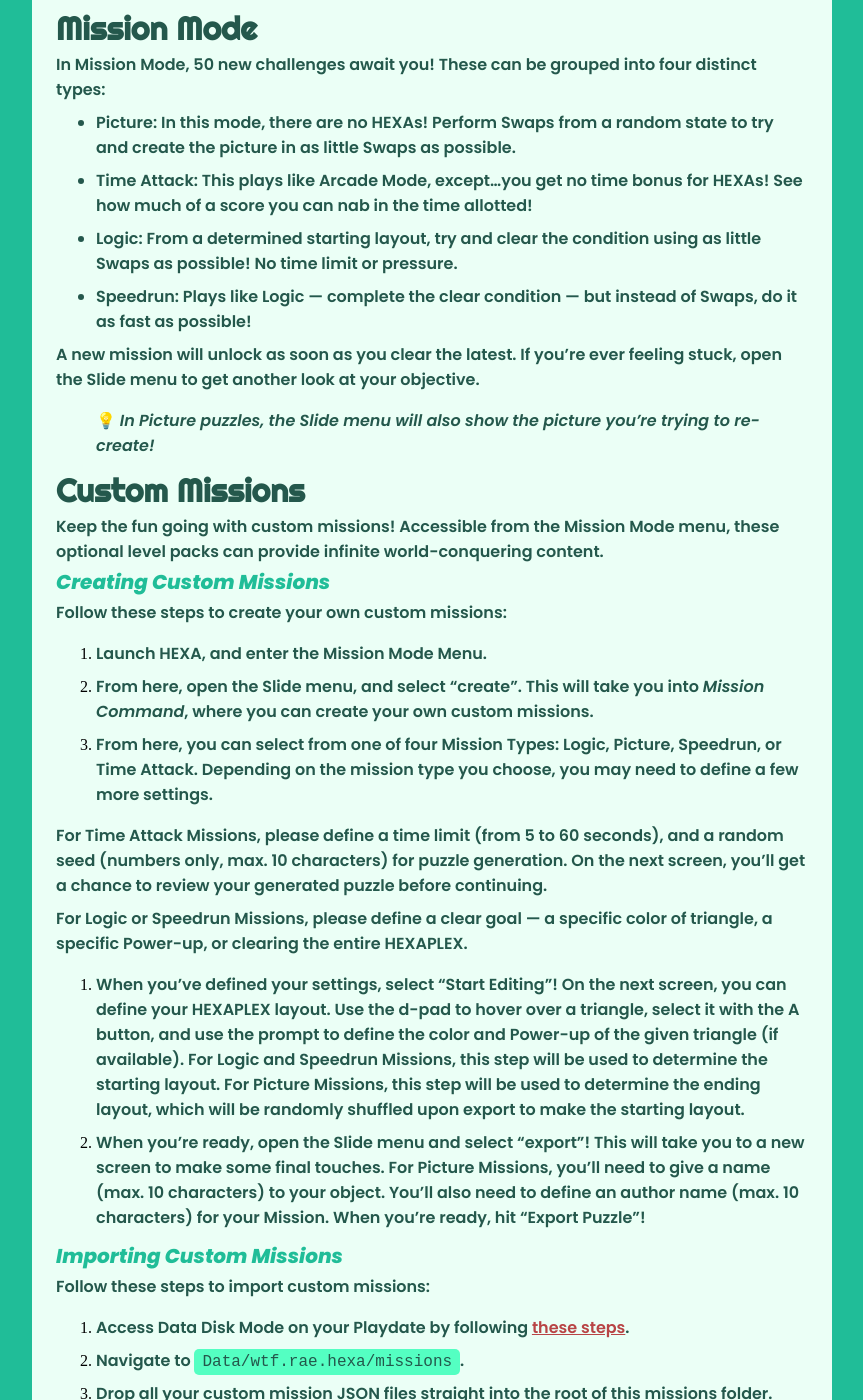
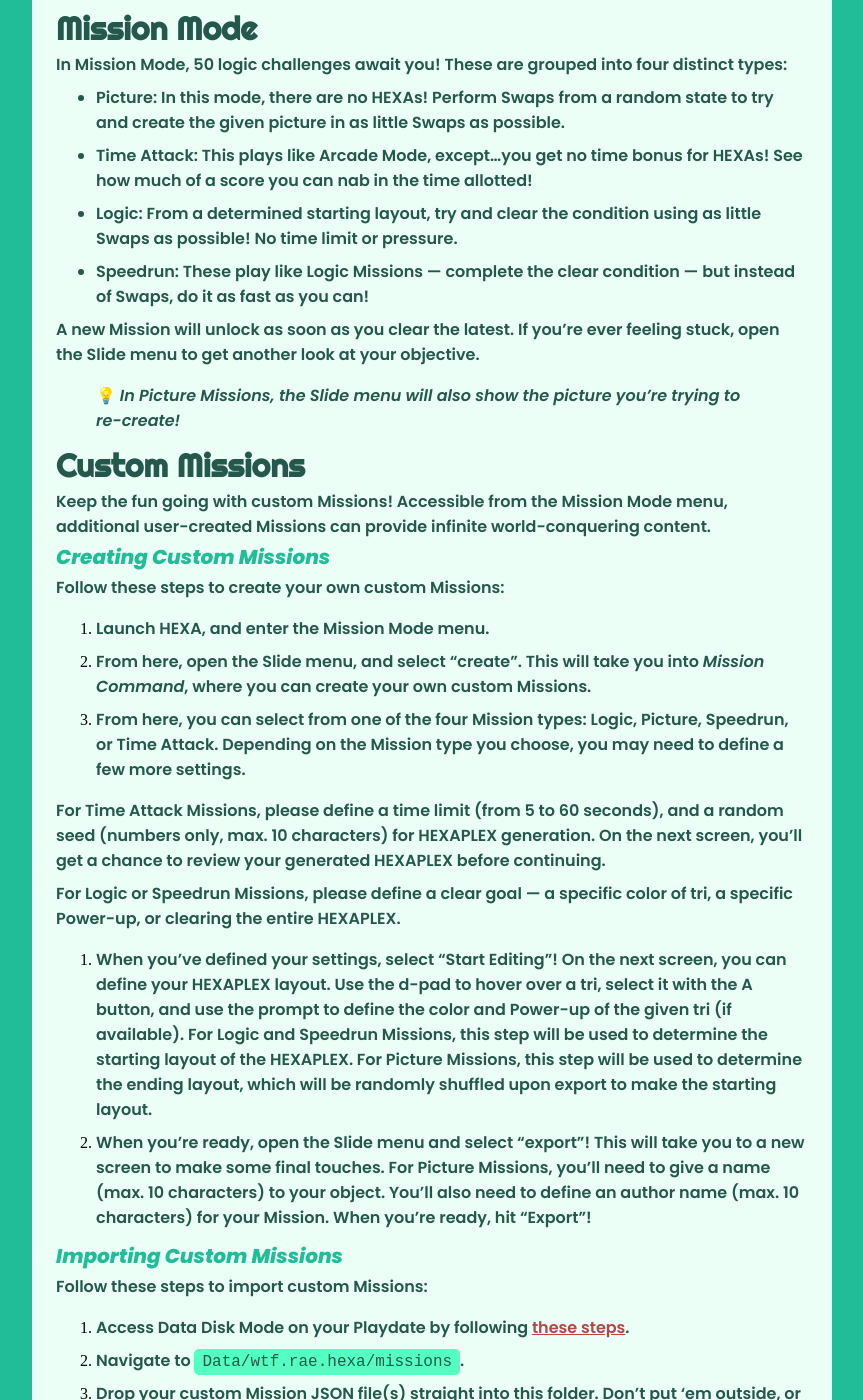
Before and after one commit to raewtf/raewtf.github.io, a Jekyll site: the page built from _posts/2024-07-30-hexa-manual.md, in a window 1280 px wide and 1400 px high, scrolled down 2728 px. Shown: the whole window, without its empty margins (208-1071 px from the left). Built offline with Jekyll 4.4.1, drawn with Linux system fonts in a browser that asks for light colours; some of the changed text lies outside the part shown.

Commit message:
beep beep

```diff
--- a/_posts/2024-07-30-hexa-manual.md
+++ b/_posts/2024-07-30-hexa-manual.md
@@ -25,11 +25,11 @@
 
 ## Gameplay
 
-When you start a new game, you'll be faced with the HEXAPLEX — a grid of 19 triangles (black, gray, or white), all interlaced with one another. Your goal is simple: create HEXAs!
+When you start a new game, you'll be faced with the HEXAPLEX — a grid of 19 tris (black, gray, or white), all interlaced with one another. Your goal is simple: create HEXAs!
 
 Use the D-pad to navigate your Cursor along the HEXAPLEX, and the A and B buttons (or the crank) to rotate the currently-selected hexagon clockwise or counter-clockwise — this is called a Swap.
 
-A full hexagon of similarly-colored triangles is called a HEXA. These are the main way to earn points — create a HEXA match, and BOOM!! You gain points, and the triangles involved are randomized and replaced.
+A full hexagon of similarly-colored tris is called a HEXA. These are the main way to earn points — create a HEXA match, and BOOM!! You gain points, and the tris involved are randomized and replaced.
 
 As far as basic gameplay is concerned...that's all you gotta know to get started! But, depending on the mode you're playing, there are a few more things you need to learn...
 
@@ -39,15 +39,15 @@
 
 Arcade Mode is the basic gameplay mode in *HEXA*.
 
-In this mode, you start out with 45 seconds on the clock. As you match HEXAs, you'll earn points, as well as more time on the timer! Your goal is to match as many HEXAs, and thus, earn as many points, as you can before time runs out. White tiles earn you 100 points, gray tiles earn you 150 points, and black tiles earn you 200 points.
+In this mode, you start out with 45 seconds on the clock. As you match HEXAs, you'll earn points, as well as more time on the timer! Your goal is to match as many HEXAs, and thus, earn as many points, as you can before time runs out. White tris earn you 100 points, gray tris earn you 150 points, and black tris earn you 200 points.
 
 There's another element to this mode to keep you on your toes: randomly-generated Power-ups! These do various different things when matched:
 
-- Bombs — If matched into a HEXA, the whole HEXAPLEX gets "blown up" and replaced with a new, randomized set of tiles.
-- 2x Tiles — When matched into a HEXA, you'll earn double points for that match! Plus, a bigger timer boost.
-- Wild Tiles — These tiles can be used in place of any other color when creating a HEXA. No penalty nor reward.
+- Bombs — If matched into a HEXA, the whole HEXAPLEX gets "blown up" and replaced with a new, randomized set of tris.
+- 2x tris — When matched into a HEXA, you'll earn double points for that match! Plus, a bigger timer boost.
+- Wild tris — These tris can be used in place of any other color when creating a HEXA. No penalty nor reward.
 
-Power-ups will not stack up with themselves. For example, if you have multiple 2x Tiles in a match, you'll still only receive one bonus. However, Power-ups *will* stack with eachother — if a match contains a 2x Tile and a Bomb, you'll get double points *and* reshuffle the entire board.
+Power-ups will not stack up with themselves. For example, if you have multiple 2x Tiles in a match, you'll still only receive one bonus. However, Power-ups *will* stack with eachother — if a match contains a 2x tri and a Bomb, for example, you'll get double points *and* re-shuffle the entire board.
 
 You can also score HEXA Combos — if you match a HEXA, and the resulting grid contains another HEXA, BOOM!! You'll get double the points for that match! This stacks exponentially up until you reach a board state without an immediate HEXA. These are mostly luck-based, but it's possible to create them intentionally if you really know what you're doing.
 
@@ -75,60 +75,60 @@
 
 ## Hard Mode
 
-In Arcade Mode and Daily Run, you can toggle an optional "Hard Mode" from the Options menu. This mode will cut the amount of time you earn from HEXA matches in half!
+From the Options menu, you can toggle an optional "Hard Mode" that affects Arcade Mode and Daily Run. This mode will cut the amount of time you earn from HEXA matches in half!
 
 > 💡 *Hard Mode has separate on-line leaderboards. Compete for a high score!*
 
 # Mission Mode
 
-In Mission Mode, 50 new challenges await you! These can be grouped into four distinct types:
+In Mission Mode, 50 logic challenges await you! These are grouped into four distinct types:
 
-- Picture: In this mode, there are no HEXAs! Perform Swaps from a random state to try and create the picture in as little Swaps as possible.
+- Picture: In this mode, there are no HEXAs! Perform Swaps from a random state to try and create the given picture in as little Swaps as possible.
 - Time Attack: This plays like Arcade Mode, except...you get no time bonus for HEXAs! See how much of a score you can nab in the time allotted!
 - Logic: From a determined starting layout, try and clear the condition using as little Swaps as possible! No time limit or pressure.
-- Speedrun: Plays like Logic — complete the clear condition — but instead of Swaps, do it as fast as possible!
+- Speedrun: These play like Logic Missions — complete the clear condition — but instead of Swaps, do it as fast as you can!
 
-A new mission will unlock as soon as you clear the latest. If you're ever feeling stuck, open the Slide menu to get another look at your objective.
+A new Mission will unlock as soon as you clear the latest. If you're ever feeling stuck, open the Slide menu to get another look at your objective.
 
-> 💡 *In Picture puzzles, the Slide menu will also show the picture you're trying to re-create!*
+> 💡 *In Picture Missions, the Slide menu will also show the picture you're trying to re-create!*
 
 # Custom Missions
 
-Keep the fun going with custom missions! Accessible from the Mission Mode menu, these optional level packs can provide infinite world-conquering content.
+Keep the fun going with custom Missions! Accessible from the Mission Mode menu, additional user-created Missions can provide infinite world-conquering content.
 
 ## Creating Custom Missions
 
-Follow these steps to create your own custom missions:
+Follow these steps to create your own custom Missions:
 
-1. Launch HEXA, and enter the Mission Mode Menu.
+1. Launch HEXA, and enter the Mission Mode menu.
 
-2. From here, open the Slide menu, and select "create". This will take you into *Mission Command*, where you can create your own custom missions.
+2. From here, open the Slide menu, and select "create". This will take you into *Mission Command*, where you can create your own custom Missions.
 
-3. From here, you can select from one of four Mission Types: Logic, Picture, Speedrun, or Time Attack. Depending on the mission type you choose, you may need to define a few more settings.
+3. From here, you can select from one of the four Mission types: Logic, Picture, Speedrun, or Time Attack. Depending on the Mission type you choose, you may need to define a few more settings.
 
-For Time Attack Missions, please define a time limit (from 5 to 60 seconds), and a random seed (numbers only, max. 10 characters) for puzzle generation. On the next screen, you'll get a chance to review your generated puzzle before continuing.
+For Time Attack Missions, please define a time limit (from 5 to 60 seconds), and a random seed (numbers only, max. 10 characters) for HEXAPLEX generation. On the next screen, you'll get a chance to review your generated HEXAPLEX before continuing.
 
-For Logic or Speedrun Missions, please define a clear goal — a specific color of triangle, a specific Power-up, or clearing the entire HEXAPLEX.
+For Logic or Speedrun Missions, please define a clear goal — a specific color of tri, a specific Power-up, or clearing the entire HEXAPLEX.
 
-4. When you've defined your settings, select "Start Editing"! On the next screen, you can define your HEXAPLEX layout. Use the d-pad to hover over a triangle, select it with the A button, and use the prompt to define the color and Power-up of the given triangle (if available). For Logic and Speedrun Missions, this step will be used to determine the starting layout. For Picture Missions, this step will be used to determine the ending layout, which will be randomly shuffled upon export to make the starting layout.
+4. When you've defined your settings, select "Start Editing"! On the next screen, you can define your HEXAPLEX layout. Use the d-pad to hover over a tri, select it with the A button, and use the prompt to define the color and Power-up of the given tri (if available). For Logic and Speedrun Missions, this step will be used to determine the starting layout of the HEXAPLEX. For Picture Missions, this step will be used to determine the ending layout, which will be randomly shuffled upon export to make the starting layout.
 
-5. When you're ready, open the Slide menu and select "export"! This will take you to a new screen to make some final touches. For Picture Missions, you'll need to give a name (max. 10 characters) to your object. You'll also need to define an author name (max. 10 characters) for your Mission. When you're ready, hit "Export Puzzle"!
+5. When you're ready, open the Slide menu and select "export"! This will take you to a new screen to make some final touches. For Picture Missions, you'll need to give a name (max. 10 characters) to your object. You'll also need to define an author name (max. 10 characters) for your Mission. When you're ready, hit "Export"!
 
 ## Importing Custom Missions
 
-Follow these steps to import custom missions:
+Follow these steps to import custom Missions:
 
 1. Access Data Disk Mode on your Playdate by following [these steps](https://help.play.date/games/sideloading/#data-disk-mode).
 
 2. Navigate to <span class="code-span">Data/wtf.rae.hexa/missions</span>.
 
-3. Drop all your custom mission JSON files straight into the root of this missions folder. Don't put 'em outside, or within any sub-folders!
+3. Drop your custom Mission JSON file(s) straight into this folder. Don't put 'em outside, or within any sub-folders!
 
 4. Exit Data Disk Mode, launch HEXA, and enter the Mission Mode menu.
 
-5. From here, open the Slide menu, and enable "custom". If your missions got imported correctly, you should see them listed here in date order!
+5. From here, open the Slide menu, and enable "custom". If your Missions got imported correctly, you should see them listed here in date order!
 
-> 💡 *If you've sideloaded your copy of HEXA, you can still play Custom Missions — but your save data will be in a different place! Look for the same folder within Data, but prepended with "user.XXXX.".*
+> 💡 *If you've sideloaded your copy of HEXA, you can still play with custom Missions, but your save data will be in a different place! Look for the same folder within Data, but prepended with "user.XXXX.".*
 
 # On-line Capability
 
@@ -171,12 +171,12 @@
 Here are a couple tips to hopefully help you conquer the HEXAPLEX!
 
 - Know your difference between clockwise and counter-clockwise.
-- It's easier to fill a gap of two than it is to fill a gap of one.
-- Plan for the tiles that reward higher points!
-- Make use of power-ups when possible, and especially when beneficial.
+- It's easier to fill a gap of two tris than it is to fill a gap of one.
+- Plan for the tris that reward higher points!
+- Make use of Power-ups when possible, and especially when beneficial.
 - The crank can perform Swaps faster, but is harder to dial in precisely.
-- Use bombs at opportune times to reshuffle a poor layout!
-- When in doubt, just take a moment to study the board. You've got more time than you think!
+- Use Bombs at opportune times to re-shuffle a poor layout!
+- When in doubt, just take a moment to study the HEXAPLEX. You've got more time than you think!
 
 # Enhanced Sound Pack
 
@@ -219,15 +219,18 @@
 # Changelog
 
 ## Version 2.1.5
-### ???
+### 07.30.2025
 
-- Added ability to create Custom Missions! Check the game manual to learn more on how to make 'em.
+- Added ability to create custom Missions! Check the game manual to learn more.
 - Added achievements! [Learn more here.](https://github.com/PlaydateSquad/pd-achievements)
+- Added separate save variable for when Hard Mode is enabled
 - Added on-line leaderboards for Hard Mode (Arcade Mode and Daily Run)
 - Hopefully fixed a rare crash when completing a game
 - Souped up pause screen input guide (thanks Kenney for the input prompts!)
 - Fixed a bug where Daily Run score wouldn't be saved on sideloaded copies
 - Leaderboard will now open to the mode you last played (Arcade Mode or Daily Run)
+- Mission Mode will now remember your "custom" setting between Missions
+
 
 ## Version 2.1.2
 ### 02.07.2025
--- a/index.html
+++ b/index.html
@@ -73,9 +73,9 @@
         </div>
         <div class="side_right">
             <h3>Latest Happenings</h3>
+			<p class="box">07.30.2025 — The final update for my Playdate puzzle game, <a href="https://play.date/games/hexa"><i>HEXA</i></a>, is out now! Go check out what's new!</p>
 			<p class="box">07.08.2025 — I got to make some nice art for Risolvi Productions' game, <a href="https://play.date/games/super-agent/"><i>Super Agent</i></a>! Take a look!</p>
 			<p class="box">06.24.2025 — Some nice key art I made for damos games' <a href="https://play.date/games/top-binz/"><i>Top Binz!</i></a> is now in Catalog! Go check it out!</p>
-			<p class="box">06.24.2025 — My last Playdate jam game, <a href="https://play.date/games/mission-lunatrix"><i>Mission LunaTrix</i></a>, is out in Catalog! It's moon skating, it's really fun — I hope you like it.</p>
 			<br>
             <h3>You should check out</h3>
             <p class="box"><a href="https://play.date/games/rowbot-rally"><i>RowBot Rally</i></a> - A really good high-speed, top-down boat racing game for Playdate.<br></p>
```
Also changed, not shown: 1 other file.
